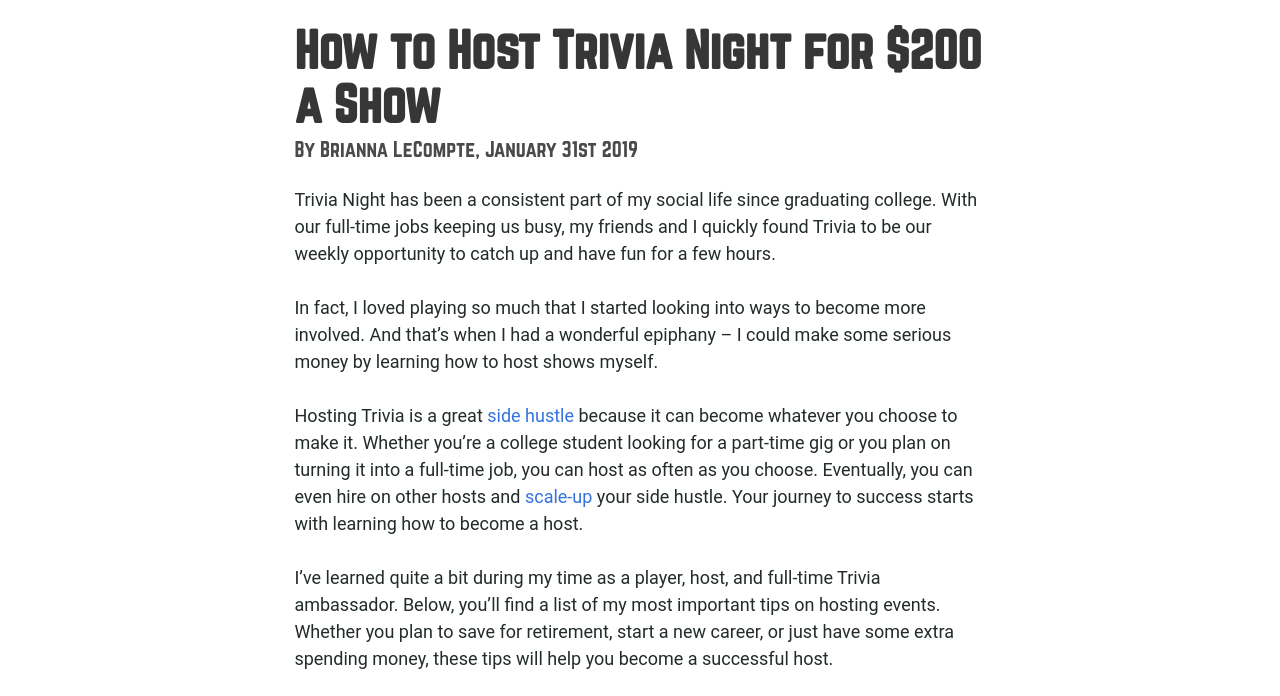
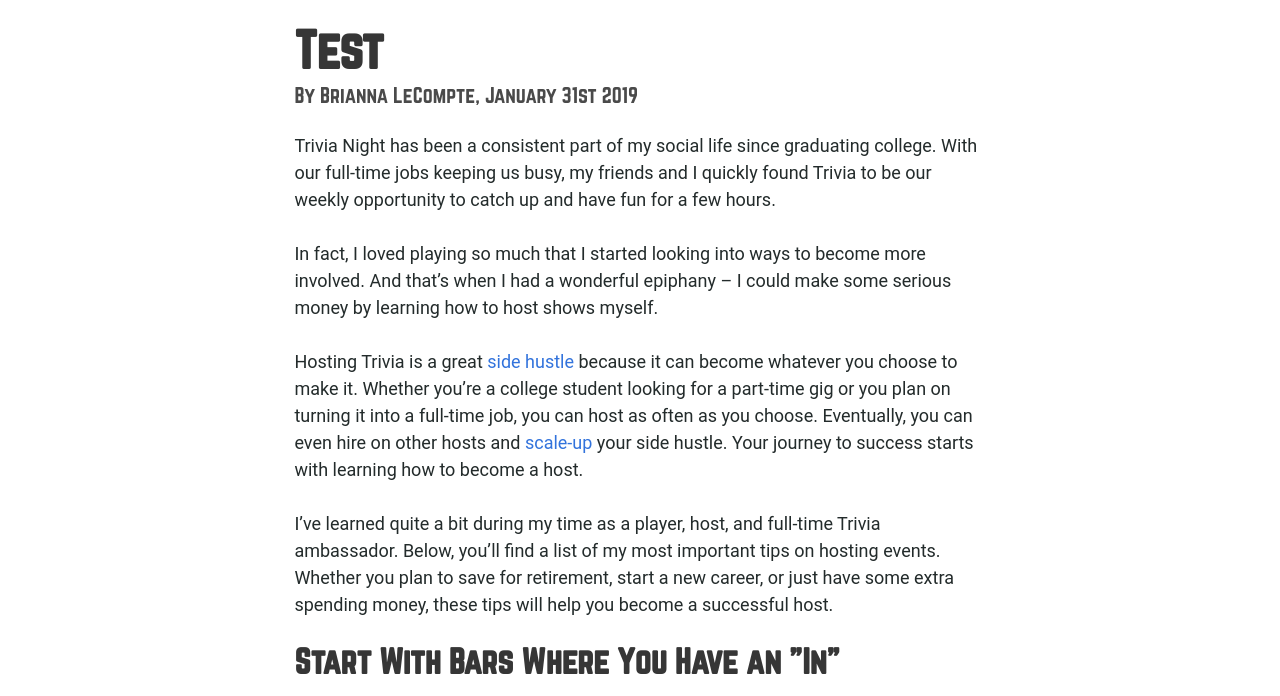
Before and after one commit to agneeth-lct/flex-blog-redesign, a plain HTML site: page index.html in a window 1280 px wide. Shown: the part 98-794 px from the top of the page. Drawn offline with nearby package versions, Linux system fonts and the light colour scheme.

Commit message:
test update

```diff
--- a/index.html
+++ b/index.html
@@ -124,7 +124,7 @@
           <div class="column is-three-fifths">
 
 
-      <h1 class="title is-1">How to Host Trivia Night for $200 a Show</h1>
+      <h1 class="title is-1">Test</h1>
       <h2 class="subtitle">By Brianna LeCompte, January 31st 2019</h2>
       <p>Trivia Night has been a consistent part of my social life since graduating college. With our full-time jobs keeping us busy, my friends and I quickly found Trivia to be our weekly opportunity to catch up and have fun for a few hours.</p>
 <br>
```
